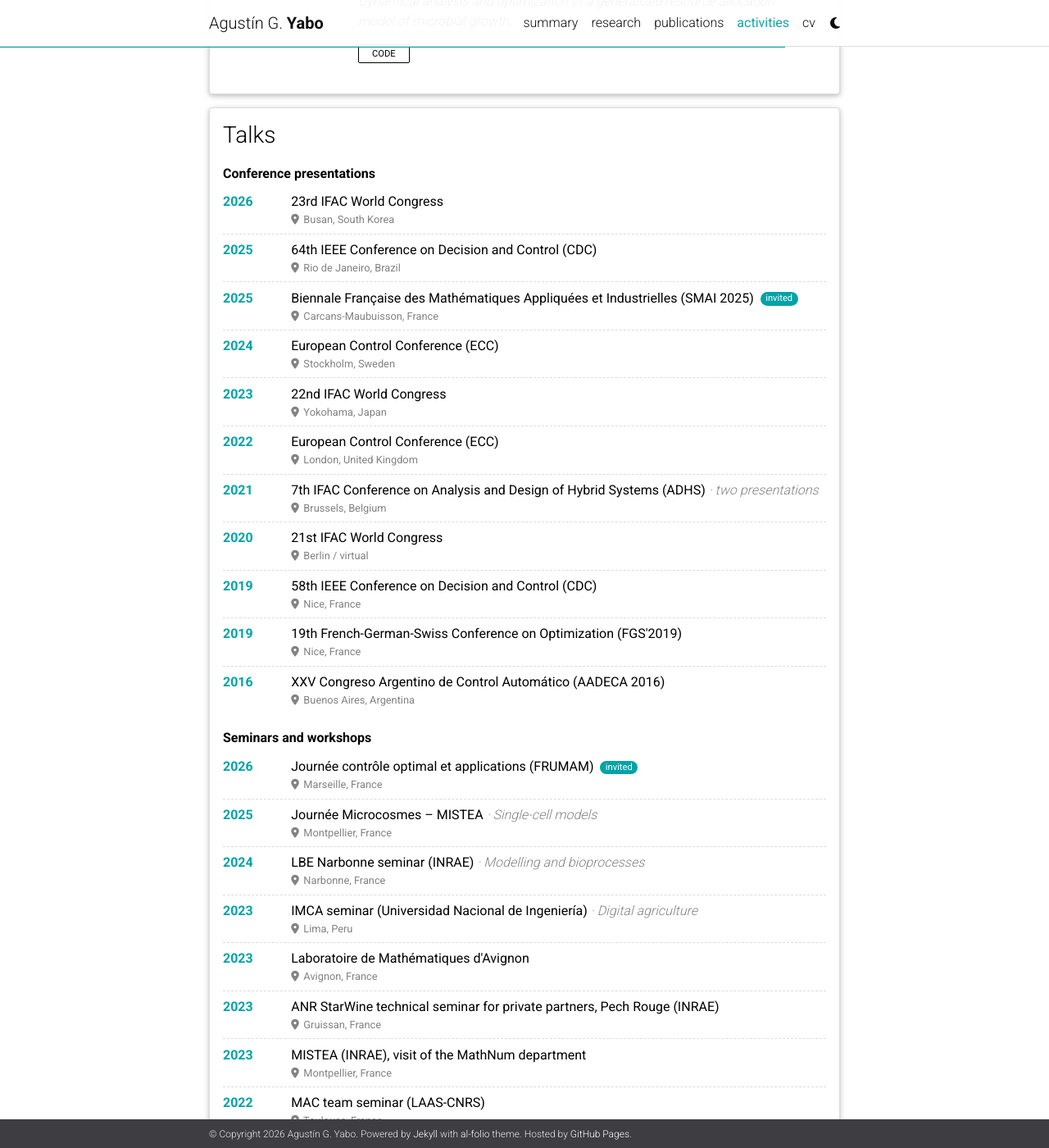
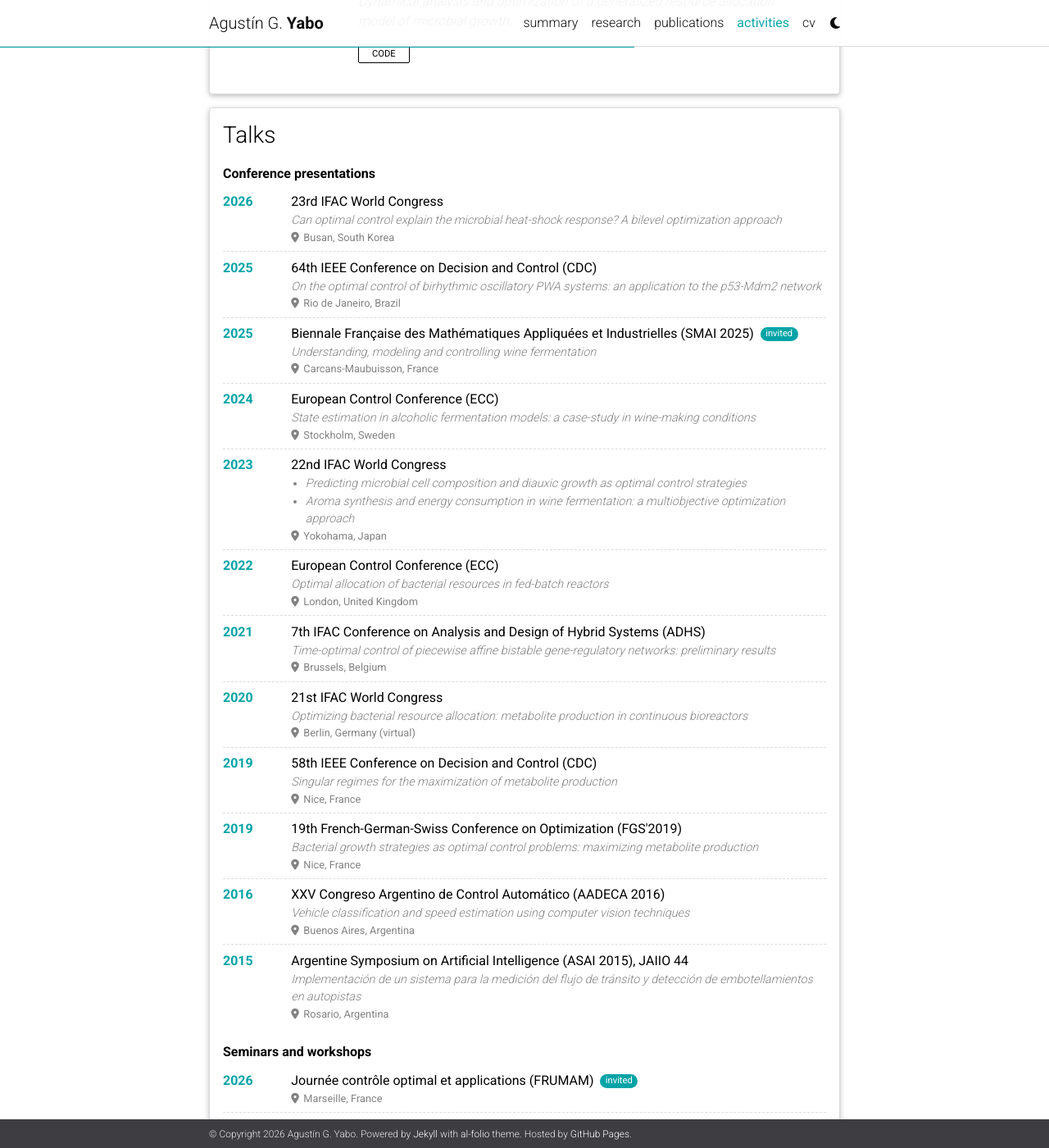
Before and after one commit to agustinyabo/website, a Jekyll site: the page built from _pages/activities.md, in a window 1280 px wide and 1400 px high, scrolled down 1201 px. Shown: the whole window at 82% size. Built offline with Jekyll 4.4.1, drawn with Linux system fonts in a browser that asks for light colours; comment, search, counter and statistics services are not loaded; a style sheet for code colours, icons or effects is not loaded.

Commit message:
Polish CV, talks and publications; fix CSS cache busting
- CV: drop teaching-assistant lines (covered by Teaching), remove
  job-application wording ("Acquired...", "novel", IELTS score, etc.),
  one-line industry entries, "Granted by" on its own muted line.
- Talks: add the presented paper title under each conference talk
  (bulleted when there were two), add ASAI 2015, drop seminar topic notes,
  "Berlin, Germany (virtual)".
- Publications: journal/conference in a darker muted style at author
  size, smaller DOI, and the conference location on its own line with a
  location icon (country names in English from the ISO code).
- Dark mode: dedicated secondary text grey.
- Fix cache-bust plugin: it hashed a non-existent assets/_sass folder, so
  the main.css query string never changed and browsers kept stale CSS.

Co-Authored-By: Claude Opus 5.5 <noreply@anthropic.com>

```diff
--- a/_data/activities.yml
+++ b/_data/activities.yml
@@ -45,38 +45,65 @@
     - year: '2026'
       event: 23rd IFAC World Congress
       place: Busan, South Korea
+      title:
+      - Can optimal control explain the microbial heat-shock response? A bilevel optimization approach
     - year: '2025'
       event: 64th IEEE Conference on Decision and Control (CDC)
       place: Rio de Janeiro, Brazil
+      title:
+      - 'On the optimal control of birhythmic oscillatory PWA systems: an application to the p53-Mdm2 network'
     - year: '2025'
       event: Biennale Française des Mathématiques Appliquées et Industrielles (SMAI 2025)
       place: Carcans-Maubuisson, France
       invited: true
+      title:
+      - Understanding, modeling and controlling wine fermentation
     - year: '2024'
       event: European Control Conference (ECC)
       place: Stockholm, Sweden
+      title:
+      - 'State estimation in alcoholic fermentation models: a case-study in wine-making conditions'
     - year: '2023'
       event: 22nd IFAC World Congress
       place: Yokohama, Japan
+      title:
+      - Predicting microbial cell composition and diauxic growth as optimal control strategies
+      - 'Aroma synthesis and energy consumption in wine fermentation: a multiobjective optimization approach'
     - year: '2022'
       event: European Control Conference (ECC)
       place: London, United Kingdom
+      title:
+      - Optimal allocation of bacterial resources in fed-batch reactors
     - year: '2021'
       event: 7th IFAC Conference on Analysis and Design of Hybrid Systems (ADHS)
       place: Brussels, Belgium
-      note: two presentations
+      title:
+      - 'Time-optimal control of piecewise affine bistable gene-regulatory networks: preliminary results'
     - year: '2020'
       event: 21st IFAC World Congress
-      place: Berlin / virtual
+      place: Berlin, Germany (virtual)
+      title:
+      - 'Optimizing bacterial resource allocation: metabolite production in continuous bioreactors'
     - year: '2019'
       event: 58th IEEE Conference on Decision and Control (CDC)
       place: Nice, France
+      title:
+      - Singular regimes for the maximization of metabolite production
     - year: '2019'
       event: 19th French-German-Swiss Conference on Optimization (FGS'2019)
       place: Nice, France
+      title:
+      - 'Bacterial growth strategies as optimal control problems: maximizing metabolite production'
     - year: '2016'
       event: XXV Congreso Argentino de Control Automático (AADECA 2016)
       place: Buenos Aires, Argentina
+      title:
+      - Vehicle classification and speed estimation using computer vision techniques
+    - year: '2015'
+      event: Argentine Symposium on Artificial Intelligence (ASAI 2015), JAIIO 44
+      place: Rosario, Argentina
+      title:
+      - Implementación de un sistema para la medición del flujo de tránsito y detección de embotellamientos en autopistas
   - title: Seminars and workshops
     items:
     - year: '2026'
@@ -86,15 +113,12 @@
     - year: '2025'
       event: Journée Microcosmes – MISTEA
       place: Montpellier, France
-      note: Single-cell models
     - year: '2024'
       event: LBE Narbonne seminar (INRAE)
       place: Narbonne, France
-      note: Modelling and bioprocesses
     - year: '2023'
       event: IMCA seminar (Universidad Nacional de Ingeniería)
       place: Lima, Peru
-      note: Digital agriculture
     - year: '2023'
       event: Laboratoire de Mathématiques d'Avignon
       place: Avignon, France
--- a/_data/cv.yml
+++ b/_data/cv.yml
@@ -37,7 +37,7 @@
       department: "MISTEA unit · Supervision: Céline Casenave"
       maindescription: "<b>Project:</b> <i>Control of the aroma synthesis during wine fermentation process</i>"
       description:
-        - Investigate novel real-time control strategies in wine fermentation for improving aroma composition and reducing energy consumption.
+        - Real-time control strategies in wine fermentation for improving aroma composition and reducing energy consumption.
         - Control-oriented modeling of aroma synthesis in fermentation processes from experimental data.
 
     - title: PhD candidate
@@ -48,8 +48,6 @@
       maindescription: "<b>Thesis:</b> <i>Optimal resource allocation in bacterial growth: theoretical study and applications to metabolite production</i>"
       description:
         - Optimal control strategies for synthesizing artificial metabolites in bacteria through growth rate regulation, and model-predictive control loops for its production in industrial setups.
-        - Different applications of computer science and systems theory to biological problems.
-        - "Teaching assistant (TD) in Statistics and R (MAM3) and Time series (MAM4), Applied mathematics and modeling engineering degree, Polytech Nice Sophia."
 
     - title: Master's intern
       year: 2018
@@ -59,7 +57,7 @@
       maindescription: "<b>Internship:</b> <i>A control-theory approach for cluster autonomic management: maximizing usage while avoiding overload</i>"
       description:
         - Design and validation of control-oriented system models for autonomic computing and self-management of High Performance Computing systems.
-        - Novel control strategies for autonomic resource management through optimal and predictive control approaches in real grid computing systems.
+        - Control strategies for autonomic resource management through optimal and predictive control approaches in real grid computing systems.
 
     - title: Research assistant
       year: 2014 – 2017
@@ -68,10 +66,9 @@
       department: "Science & Technology Department · Supervision: Damián E. Oliva"
       maindescription: "<b>Projects:</b>"
       description:
-        - Real-time computer vision algorithms in Python for vehicle tracking, measuring traffic flow parameters and detecting traffic jams.
+        - Real-time computer vision algorithms for vehicle tracking, measuring traffic flow parameters and detecting traffic jams.
         - Machine learning techniques for vehicle classification and statistical analysis of traffic flow.
         - Dynamical modeling and numerical simulation of arthropods' visual motion-sensitive neurons for studying and controlling their visuomotor behaviors.
-        - Teaching assistant in Neural Networks and Control Systems courses.
 
 - title: Industry experience
   type: time_table
@@ -81,27 +78,21 @@
       location: Buenos Aires, Argentina
       institution: G&L Group S.A.
       department: R&D Department
-      description:
-        - Provided IT solutions (e.g. machine learning, computer vision, automation, control systems and IT infrastructure) and consulting services to companies and clients.
-        - Participated in domestic non-profit technological projects in cooperation with the Ministry of Science, Technology and Productive Innovation (Argentina).
+      maindescription: R&D projects in IT, computer vision, machine learning and automation for industrial clients.
 
     - title: Industrial Automation Engineer
       year: 2013 – 2014
       location: Buenos Aires, Argentina
       institution: Secin S.A.
       department: Automation Department
-      description:
-        - Developed, implemented, tested and troubleshooted automation systems and control loops through Siemens programmable controllers.
-        - Acquired an overall understanding of manufacturing processes, as well as industrial instrumentation equipment.
+      maindescription: Automation systems and control loops on Siemens programmable controllers.
 
     - title: Platform Analyst
       year: 2012 – 2013
       location: Buenos Aires, Argentina
       institution: ICBC Argentina S.A.
       department: IT Department
-      description:
-        - Designed and programmed algorithms and scripts for automating IT processes.
-        - Acquired general knowledge of big-scale IT infrastructures, and implemented automated tasks on repetitive processes.
+      maindescription: Scripts for automating IT processes.
 
 - title: Teaching
   type: time_table
@@ -124,34 +115,34 @@
   contents:
     - title: EDSTIC PhD thesis prize
       year: 2021
-      maindescription: "2 awards per year to outstanding PhD theses from the ATSI (Automation, Signal and Image Processing) discipline. Granted by Université Côte d'Azur (Nice, France)."
+      maindescription: "2 awards per year to outstanding PhD theses from the ATSI (Automation, Signal and Image Processing) discipline.<br><span class=\"cv-muted\">Granted by Université Côte d'Azur (Nice, France).</span>"
     - title: EDSTIC PhD funding
       year: 2018
-      maindescription: "PhD funding (10 grants per year). Granted by Université Côte d'Azur (Nice, France)."
+      maindescription: "PhD funding (10 grants per year).<br><span class=\"cv-muted\">Granted by Université Côte d'Azur (Nice, France).</span>"
     - title: CORDI-S PhD funding
       year: 2018
-      maindescription: "PhD funding (4 grants per year). Granted by Inria Grenoble - Rhône-Alpes (Grenoble, France)."
+      maindescription: "PhD funding (4 grants per year).<br><span class=\"cv-muted\">Granted by Inria Grenoble - Rhône-Alpes (Grenoble, France).</span>"
     - title: LabEx PERSYVAL-Lab
       year: 2017
-      maindescription: "Master M2 scholarship program (10 grants per year). Granted by LabEx PERSYVAL-Lab and Université Grenoble Alpes (Grenoble, France)."
+      maindescription: "Master M2 scholarship program (10 grants per year).<br><span class=\"cv-muted\">Granted by LabEx PERSYVAL-Lab and Université Grenoble Alpes (Grenoble, France).</span>"
     - title: University and Transport
       year: 2016
-      maindescription: "Merit-based research scholarship for research assistants. Granted by the Ministry of Education and National University of Quilmes (Buenos Aires, Argentina)."
+      maindescription: "Merit-based research scholarship for research assistants.<br><span class=\"cv-muted\">Granted by the Ministry of Education and National University of Quilmes (Buenos Aires, Argentina).</span>"
     - title: SAI Research Subsidy Program
       year: 2015
-      maindescription: "Research support subsidy for undergraduate students. Granted by National University of Quilmes (Buenos Aires, Argentina)."
+      maindescription: "Research support subsidy for undergraduate students.<br><span class=\"cv-muted\">Granted by National University of Quilmes (Buenos Aires, Argentina).</span>"
     - title: Santander Ibero-American Grants
       year: 2014
-      maindescription: "Exchange scholarship for a 1 semester stay in Spain. Granted by Santander Bank (Spain) and National University of Quilmes (Buenos Aires, Argentina)."
+      maindescription: "Exchange scholarship for a 1 semester stay in Spain.<br><span class=\"cv-muted\">Granted by Santander Bank (Spain) and National University of Quilmes (Buenos Aires, Argentina).</span>"
     - title: CONAHEC Student Exchange Program
       year: 2013
-      maindescription: "Short-stay exchange scholarship. Granted by CONAHEC and National University of Quilmes (Buenos Aires, Argentina)."
+      maindescription: "Short-stay exchange scholarship.<br><span class=\"cv-muted\">Granted by CONAHEC and National University of Quilmes (Buenos Aires, Argentina).</span>"
 
 - title: Languages
   type: map
   contents:
     - name: English
-      value: Fluent (IELTS Band 7.5)
+      value: Fluent
     - name: Spanish
       value: Mother tongue
     - name: French
--- a/_includes/cv/talks.html
+++ b/_includes/cv/talks.html
@@ -9,6 +9,13 @@
         <span class="cv-talk-event">{{ item.event }}</span>
         {% if item.invited %}<span class="cv-talk-tag">invited</span>{% endif %}
         {% if item.note %}<span class="cv-talk-note">· {{ item.note }}</span>{% endif %}
+        {% if item.title %}
+          {% if item.title.size > 1 and item.title.first.size > 1 %}
+          <ul class="cv-talk-titles">{% for t in item.title %}<li>{{ t }}</li>{% endfor %}</ul>
+          {% else %}
+          <span class="cv-talk-title">{{ item.title | join: "" }}</span>
+          {% endif %}
+        {% endif %}
         <span class="cv-talk-place"><i class="fa-solid fa-location-dot"></i> {{ item.place }}</span>
       </span>
     </li>
--- a/_plugins/cache-bust.rb
+++ b/_plugins/cache-bust.rb
@@ -43,7 +43,7 @@ module Jekyll
         end
 
         def bust_css_cache(file_name)
-            CacheDigester.new(file_name: file_name, directory: 'assets/_sass').digest!
+            CacheDigester.new(file_name: file_name, directory: '_sass').digest!
         end
     end
 end
--- a/_sass/_cv.scss
+++ b/_sass/_cv.scss
@@ -397,6 +397,26 @@ ul.timeline li::before {
     color: #fff;
     vertical-align: middle;
   }
+  .cv-talk-title,
+  .cv-talk-titles {
+    display: block;
+    font-style: italic;
+    font-weight: 300;
+    font-size: 0.9rem;
+    color: var(--global-text-color-light);
+  }
+  .cv-talk-titles {
+    margin: 0;
+    padding-left: 1.1rem;
+    list-style: disc;
+    li {
+      padding: 0;
+      border: none;
+      display: list-item;
+      color: var(--global-text-color-light);
+      font-weight: 300;
+    }
+  }
   .cv-talk-place {
     display: block;
     font-size: 0.8rem;
@@ -572,3 +592,34 @@ html[data-theme='dark'] {
   font-weight: 300;
   margin-bottom: 1.5rem;
 }
+
+// Secondary text (e.g. "Granted by ..." in grants): same grey italic as talk titles
+.cv-muted {
+  font-style: italic;
+  font-weight: 300;
+  font-size: 0.9rem;
+  color: var(--global-text-color-light);
+}
+// Publications: journal a bit darker and at author size; DOI smaller
+.publications .periodical.cv-muted {
+  font-size: inherit;
+}
+.publications .periodical.cv-muted,
+.publications .periodical.cv-muted * {
+  color: #5c5c63;
+}
+html[data-theme='dark'] .publications .periodical.cv-muted,
+html[data-theme='dark'] .publications .periodical.cv-muted * {
+  color: #c6c6cd;
+}
+.publications .doi {
+  font-size: 0.9rem;
+}
+.publications .pub-place {
+  margin-top: 0.15em;
+  font-size: 0.85rem;
+  color: var(--global-text-color-light);
+  i {
+    margin-right: 0.15rem;
+  }
+}
--- a/_sass/_themes.scss
+++ b/_sass/_themes.scss
@@ -51,7 +51,7 @@ html[data-theme='dark'] {
   --global-bg-color: #{$grey-color-dark};
   --global-code-bg-color: #{$code-bg-color-dark};
   --global-text-color: #{$grey-color-light};
-  --global-text-color-light: #{$grey-color-light};
+  --global-text-color-light: #a6a6ae;
   --global-theme-color: #{$cyan-color};
   --global-hover-color: #{$cyan-color};
   --global-hover-text-color: #{$white-color};
```
Also changed, not shown: _pages/hal.md (+11 -2 lines).
